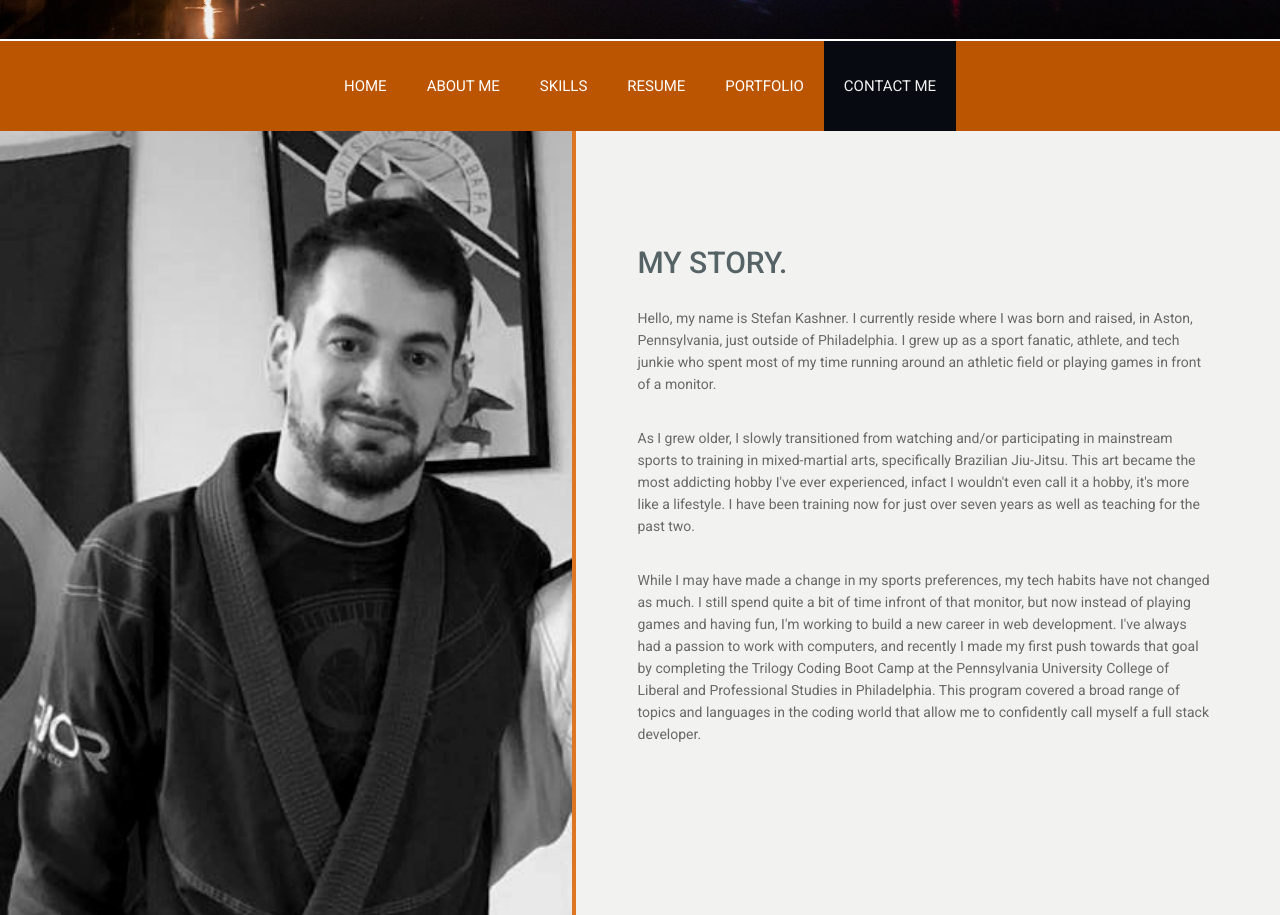
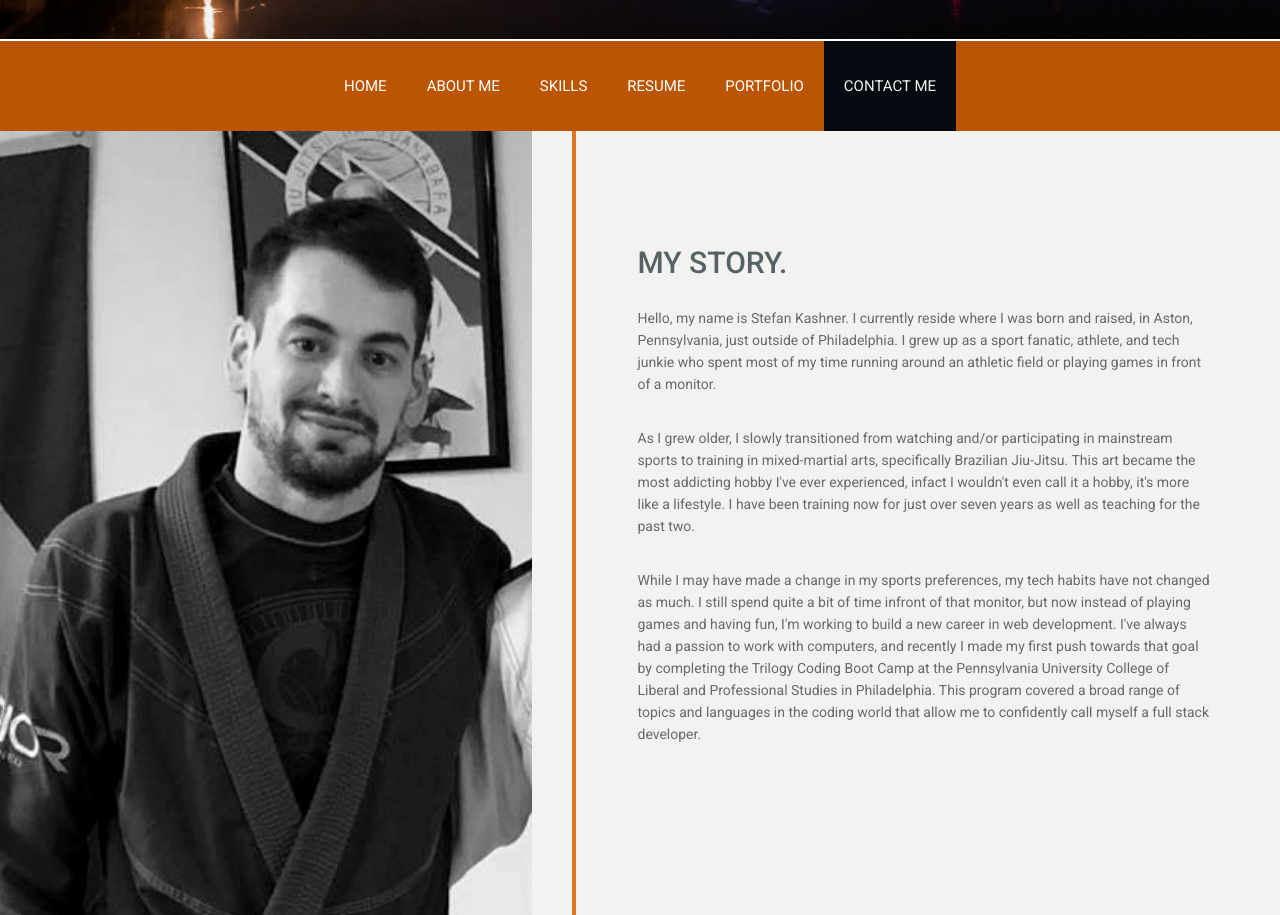
Before and after one commit to Kash-6/Kash-6.github.io, a plain HTML site: page index.html in a window 1280 px wide. Shown: the part 720-1635 px from the top of the page. Drawn offline with nearby package versions, Linux system fonts and the light colour scheme.

Commit message:
changed profile pic

```diff
--- a/css/style.css
+++ b/css/style.css
@@ -332,6 +332,7 @@ h2.title span{
     height: 100%;
     z-index: 2;
     background-size: cover;
+    background-position: -40px top;
     width: 45%;
     border-right: 4px solid rgba(218, 98, 0, 0.863);
 }
```
